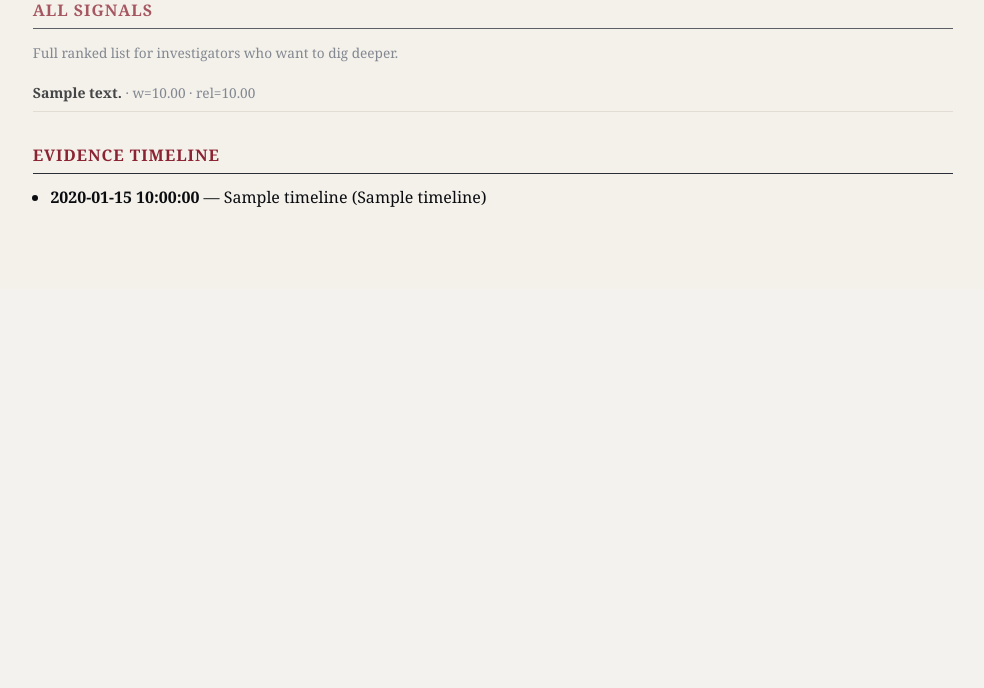
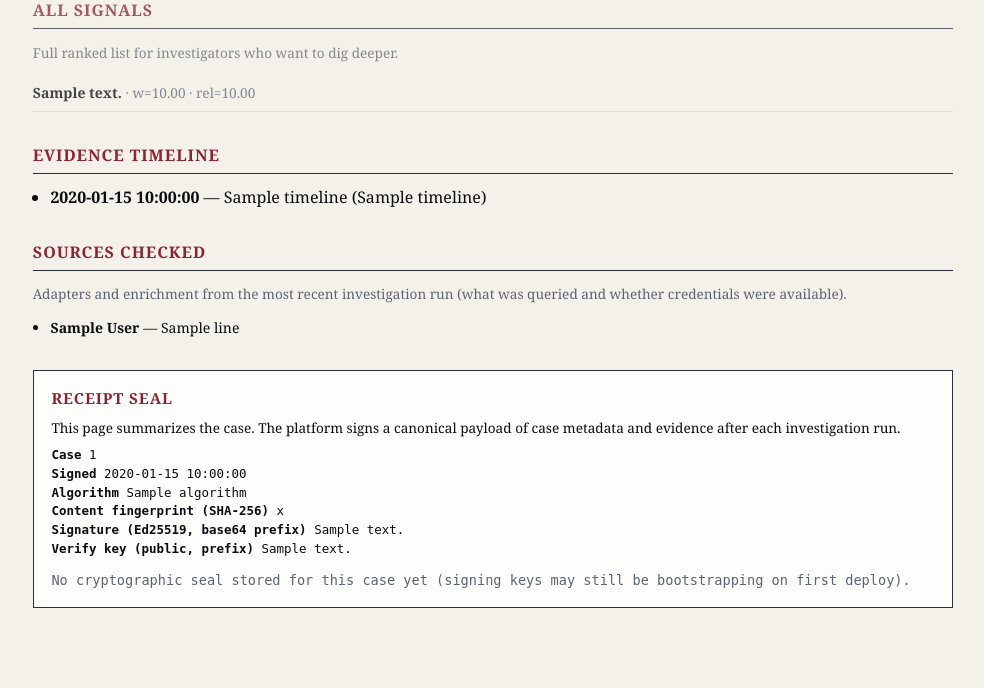
Before and after one commit to Swixixle/Open-Case, a FastAPI app: template templates/report.html in a window 1280 px wide. Shown: the part 727-1415 px from the top of the page, without its empty margins (44-1028 px from the left). Before the commit the page ends 934 px from the top, so only its background shows below. Run offline with FastAPI, Linux system fonts and the light colour scheme; the template is opened without the code that fills it: most values are stand-ins (such as "Sample title", 1, 10 or a date in 2020); parts of the project's set-up code (start-up, migrations or seed data) failed here and were passed over.

Commit message:
fix: entity_name in API response, LDA badge, report signature and source disclosure — phase 9a
Made-with: Cursor

```diff
--- a/templates/report.html
+++ b/templates/report.html
@@ -28,6 +28,11 @@
     .cross-case-flag { font-size: 0.82rem; color: #8b4513; margin: 0.35rem 0; font-weight: 600; }
     .weight-delta { font-size: 0.82rem; color: var(--muted); }
     .signal-compact { font-size: 0.88rem; padding: 0.45rem 0; border-bottom: 1px solid #dcd6cc; }
+    .crypto-box { margin-top: 1.5rem; padding: 1rem 1.1rem; border: 1px solid var(--rule); background: rgba(255,255,255,0.85); font-family: ui-monospace, monospace; font-size: 0.78rem; line-height: 1.5; }
+    .crypto-box h3 { font-family: Georgia, serif; font-size: 0.95rem; margin: 0 0 0.5rem; color: var(--accent); text-transform: uppercase; letter-spacing: 0.06em; }
+    .sources-grid { font-size: 0.88rem; }
+    .sources-grid li { margin: 0.35rem 0; }
+    .src-name { font-weight: 600; }
     details.lead-evidence { margin-top: 0.6rem; font-size: 0.85rem; }
     details.lead-evidence summary { cursor: pointer; color: #1a5276; user-select: none; }
   </style>
@@ -66,7 +71,7 @@
           {% endif %}
           <div class="badge-row">
             {% if s.has_jurisdictional_match %}<span class="badge">Jurisdictional Match</span>{% endif %}
-            {% if s.has_lda_filing %}<span class="badge">LDA Filing</span>{% endif %}
+            {% if s.has_lda_filing or (s.breakdown and s.breakdown.get('has_lda_filing')) %}<span class="badge">LDA Filing</span>{% endif %}
             {% if s.has_regulatory_comment and s.regulatory_comment_confidence == 'confirmed' %}<span class="badge">Regulatory Comment</span>{% elif s.has_regulatory_comment %}<span class="badge">Regulatory Comment — probable</span>{% endif %}
             {% if s.has_hearing_appearance %}<span class="badge">Testified at Hearing</span>{% endif %}
             {% if s.has_sponsorship %}<span class="badge">Sponsorship</span>{% endif %}
@@ -125,6 +130,14 @@
           <span class="footnote"> · w={{ "%.2f"|format(s.weight) }} · rel={{ "%.2f"|format(s.relevance_score) }}{% if s.confirmed %} · confirmed{% endif %}</span>
           {% if s.is_donor_cluster %}
           <div class="footnote">${{ "{:,.0f}".format(s.total_amount) }} · gap {{ s.min_gap_days if s.min_gap_days is not none else "—" }}d {% if s.exemplar_vote %}· {{ s.exemplar_vote }}{% endif %}</div>
+          <div class="badge-row" style="margin-top:0.35rem;">
+            {% if s.has_jurisdictional_match %}<span class="badge">Jurisdictional Match</span>{% endif %}
+            {% if s.has_lda_filing or (s.breakdown and s.breakdown.get('has_lda_filing')) %}<span class="badge">LDA Filing</span>{% endif %}
+            {% if s.has_regulatory_comment and s.regulatory_comment_confidence == 'confirmed' %}<span class="badge">Regulatory Comment</span>{% elif s.has_regulatory_comment %}<span class="badge">Regulatory Comment — probable</span>{% endif %}
+            {% if s.has_hearing_appearance %}<span class="badge">Testified at Hearing</span>{% endif %}
+            {% if s.has_sponsorship %}<span class="badge">Sponsorship</span>{% endif %}
+            {% if s.confirmed %}<span class="badge" style="border-color:var(--accent);">Confirmed</span>{% endif %}
+          </div>
           {% endif %}
           {% if s.cross_case_appearances and s.cross_case_appearances > 0 %}
           <div class="footnote" style="color:#8b4513;">Cross-case: {{ s.cross_case_appearances }} other official(s)</div>
@@ -150,6 +163,46 @@
         <p class="footnote">No timeline entries.</p>
       {% endif %}
     </section>
+    <section>
+      <h2>Sources checked</h2>
+      <p class="footnote">Adapters and enrichment from the most recent investigation run (what was queried and whether credentials were available).</p>
+      {% if report.source_status_lines %}
+        <ul class="sources-grid compact">
+          {% for row in report.source_status_lines %}
+          <li><span class="src-name">{{ row.display_name }}</span> — {{ row.line }}</li>
+          {% endfor %}
+        </ul>
+      {% else %}
+        <p class="footnote">No source status recorded yet. Run <code>POST …/investigate</code> to refresh this receipt.</p>
+      {% endif %}
+    </section>
+    <section>
+      <div class="crypto-box">
+        <h3>Receipt seal</h3>
+        <p style="margin:0 0 0.5rem;font-family:Georgia,serif;font-size:0.85rem;color:var(--ink);">
+          This page summarizes the case. The platform signs a canonical payload of case metadata and evidence after each investigation run.
+        </p>
+        <div><strong>Case</strong> {{ report.receipt_crypto.case_id }}</div>
+        <div><strong>Signed</strong> {{ report.receipt_crypto.signed_at or "—" }}</div>
+        <div><strong>Algorithm</strong> {{ report.receipt_crypto.algorithm }}</div>
+        {% if report.receipt_crypto.content_hash_preview %}
+        <div><strong>Content fingerprint (SHA-256)</strong> {{ report.receipt_crypto.content_hash_preview }}</div>
+        {% endif %}
+        {% if report.receipt_crypto.signature_preview %}
+        <div><strong>Signature (Ed25519, base64 prefix)</strong> {{ report.receipt_crypto.signature_preview }}</div>
+        {% endif %}
+        {% if report.receipt_crypto.public_key_preview %}
+        <div><strong>Verify key (public, prefix)</strong> {{ report.receipt_crypto.public_key_preview }}</div>
+        {% endif %}
+        {% if not report.receipt_crypto.has_material %}
+        <p class="footnote" style="margin:0.75rem 0 0;">No cryptographic seal stored for this case yet (signing keys may still be bootstrapping on first deploy).</p>
+        {% else %}
+        <p class="footnote" style="margin:0.75rem 0 0;">
+          <strong>Verification</strong> — This receipt is cryptographically signed. The seal covers the canonical case bundle (case fields and evidence entries) from the last signing run. Any change to signed content would invalidate the digest.
+        </p>
+        {% endif %}
+      </div>
+    </section>
   </main>
 </body>
 </html>
```
Also changed, not shown: routes/investigate.py (+7 -0 lines), routes/reporting.py (+80 -2 lines).
